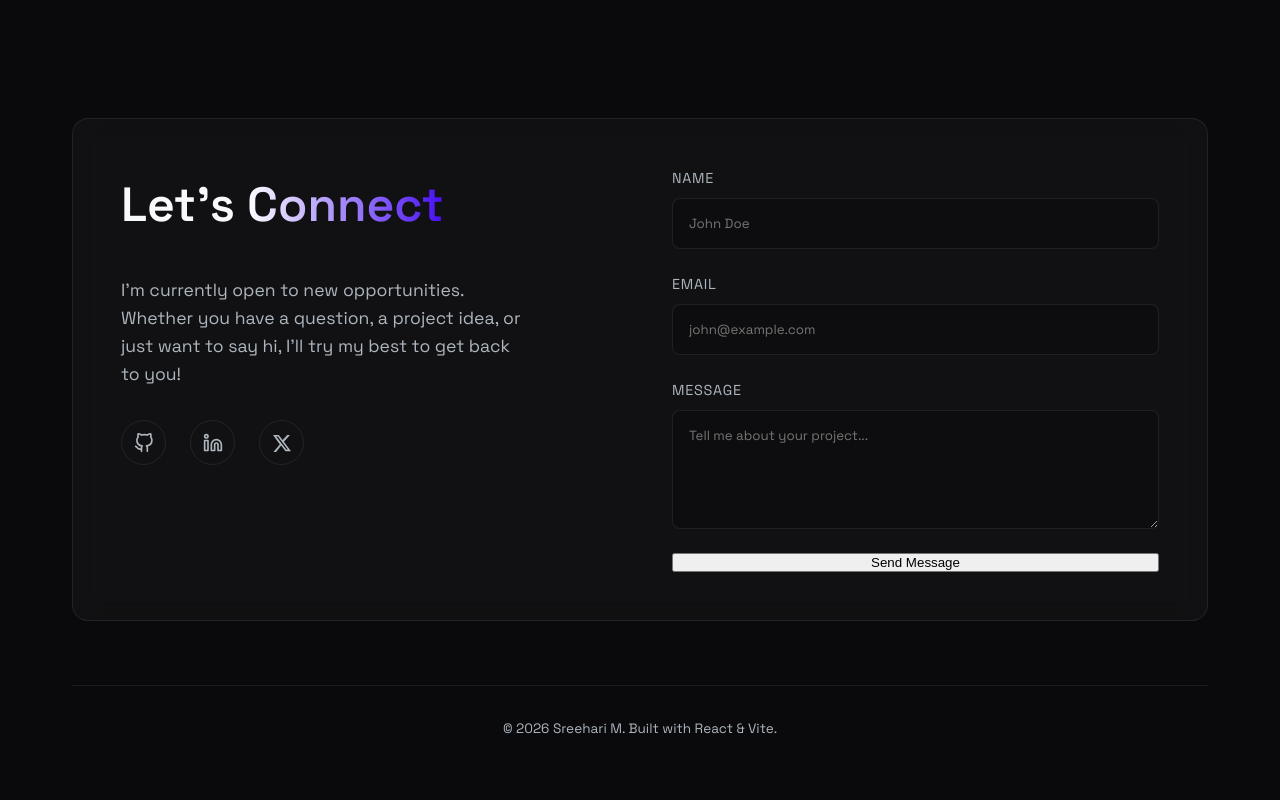
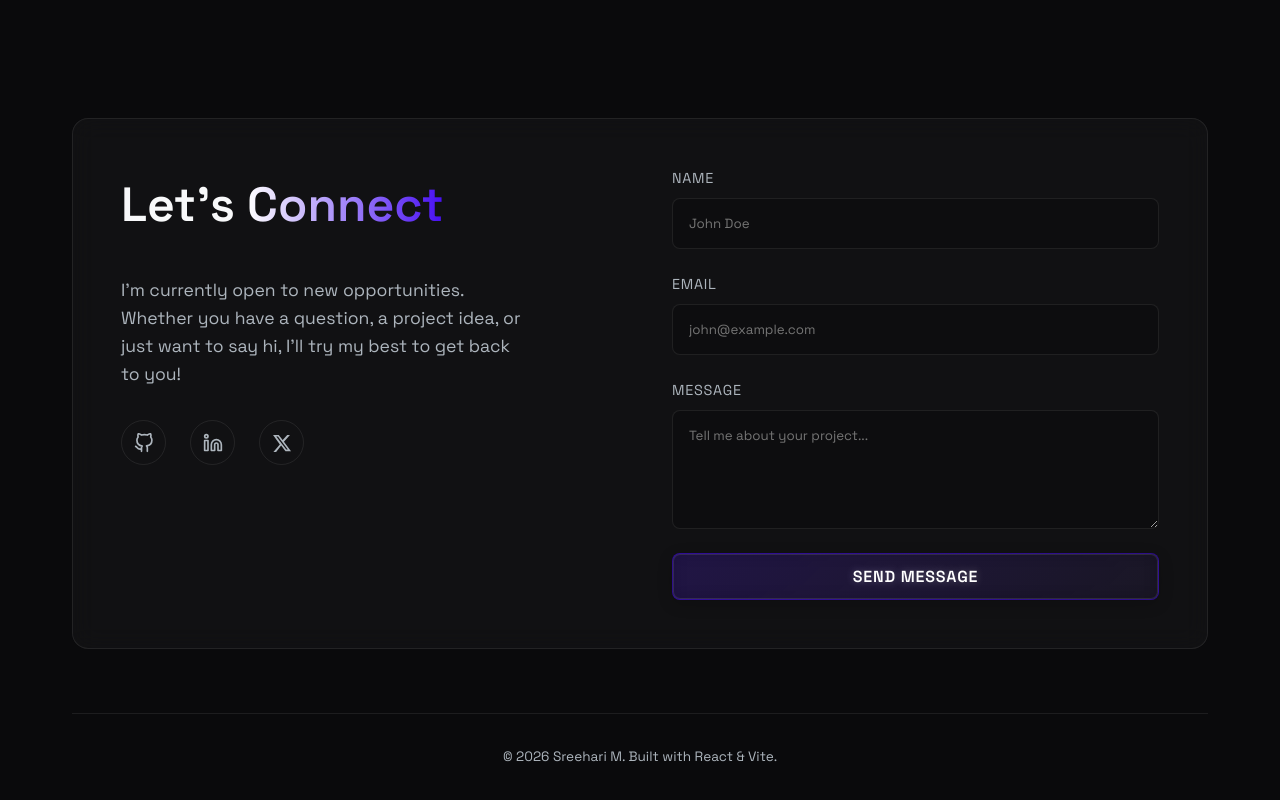
Before and after one commit to sreeharim/sreehari, a React (Vite) app: page / in a window 1280 px wide. Shown: the part 1711-2511 px from the top of the page. Before the commit the page ends 2483 px from the top, so only its background shows below. Built offline with nearby package versions, Linux system fonts and the light colour scheme.

Commit message:
fix: update metadata titles and button classes

```diff
--- a/index.html
+++ b/index.html
@@ -6,8 +6,8 @@
   <link rel="icon" type="image/svg+xml" href="/vite.svg" />
   <meta name="viewport" content="width=device-width, initial-scale=1.0" />
   <meta namescription"
-    content="Alex Developer - Senior React Engineer Portfolio. High-performance web applications and elegant user interfaces." />
-  <title> Developer | Senior React Engineer</title>
+    content="Sreehari M - Senior React Engineer Portfolio. High-performance web applications and elegant user interfaces." />
+  <title> Sreehari M | Senior React Engineer</title>
 </head>
 
 <body>
--- a/src/components/Contact.jsx
+++ b/src/components/Contact.jsx
@@ -68,7 +68,7 @@ const Contact = () => {
                     {status === 'success' && <div className="form-message success" style={{ color: 'var(--accent-neon)', marginBottom: '1rem' }}>Message sent successfully!</div>}
                     {status === 'error' && <div className="form-message error" style={{ color: '#ff4d4d', marginBottom: '1rem' }}>Failed to send message. Please try again.</div>}
 
-                    <Button type="submit" variant="primary" className="submit-btn" disabled={status === 'sending'}>
+                    <Button type="submit" variant="primary" className="btn btn-primary" disabled={status === 'sending'}>
                         {status === 'sending' ? 'Sending...' : 'Send Message'}
                     </Button>
                 </form>
```
